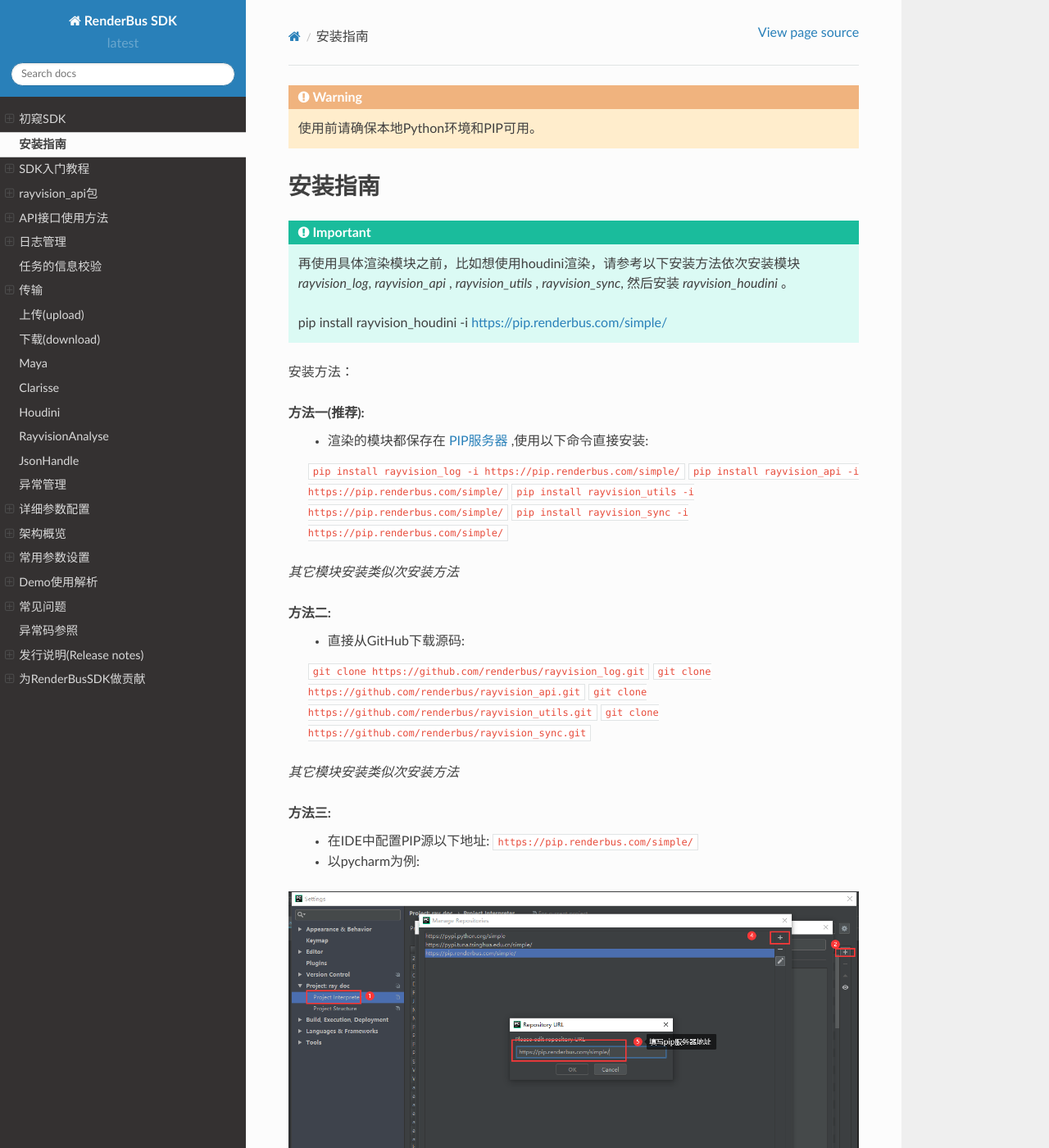
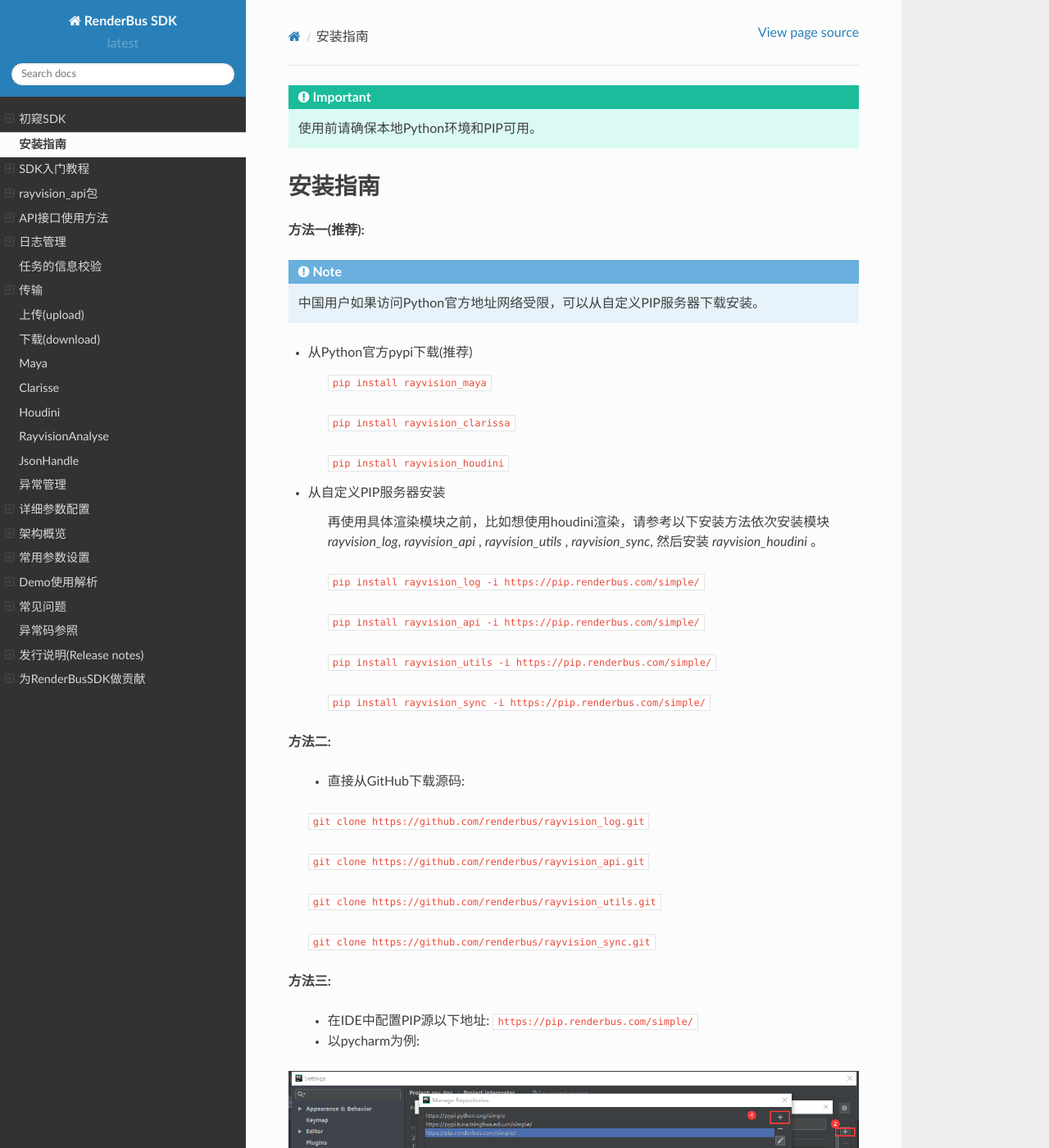
Before and after one commit to renderbus/docs_sdk, a Sphinx documentation site: the page built from docs/render/installation_guide.rst, in a window 1280 px wide and 1400 px high. Shown: the whole window at 82% size. Built offline with Sphinx 7.4.7 and the Read the Docs theme 2.0.0, drawn with Linux system fonts in a browser that asks for light colours.

Commit message:
docs: update installation_guide.rst
Add a method to install packages from the official Python server.

```diff
--- a/docs/render/installation_guide.rst
+++ b/docs/render/installation_guide.rst
@@ -1,41 +1,54 @@
-.. warning::
+.. important::
    使用前请确保本地Python环境和PIP可用。
 
 安装指南
 =========
 
-.. important::
+**方法一(推荐):**
+
+.. note::
+   中国用户如果访问Python官方地址网络受限，可以从自定义PIP服务器下载安装。
+
+- 从Python官方pypi下载(推荐)
+
+   ``pip install rayvision_maya``
+
+   ``pip install rayvision_clarissa``
+
+   ``pip install rayvision_houdini``
+
+- 从自定义PIP服务器安装
+
    再使用具体渲染模块之前，比如想使用houdini渲染，请参考以下安装方法依次安装模块
    `rayvision_log`, `rayvision_api` , `rayvision_utils` , `rayvision_sync`,
    然后安装 `rayvision_houdini` 。
 
-   pip install rayvision_houdini -i https://pip.renderbus.com/simple/
+   ``pip install rayvision_log -i https://pip.renderbus.com/simple/``
+
+   ``pip install rayvision_api -i https://pip.renderbus.com/simple/``
+
+   ``pip install rayvision_utils -i https://pip.renderbus.com/simple/``
+
+   ``pip install rayvision_sync -i https://pip.renderbus.com/simple/``
 
 
-安装方法：
+**方法二:**
 
-**方法一(推荐):**
-   - 渲染的模块都保存在 `PIP服务器 <https://pip.renderbus.com/simple/>`_ ,使用以下命令直接安装:
-
-   ``pip install rayvision_log -i https://pip.renderbus.com/simple/``
-   ``pip install rayvision_api -i https://pip.renderbus.com/simple/``
-   ``pip install rayvision_utils -i https://pip.renderbus.com/simple/``
-   ``pip install rayvision_sync -i https://pip.renderbus.com/simple/``
-
-*其它模块安装类似次安装方法*
-
-**方法二:**
    - 直接从GitHub下载源码:
 
    ``git clone https://github.com/renderbus/rayvision_log.git``
+
    ``git clone https://github.com/renderbus/rayvision_api.git``
+
    ``git clone https://github.com/renderbus/rayvision_utils.git``
+
    ``git clone https://github.com/renderbus/rayvision_sync.git``
 
-*其它模块安装类似次安装方法*
 
 **方法三:**
+
    - 在IDE中配置PIP源以下地址: ``https://pip.renderbus.com/simple/``
    - 以pycharm为例::
 .. image:: ../_static/image/pycharm配置PIP地址.png
+
 .. image:: ../_static/image/pycharm安装自定义包.png
```
